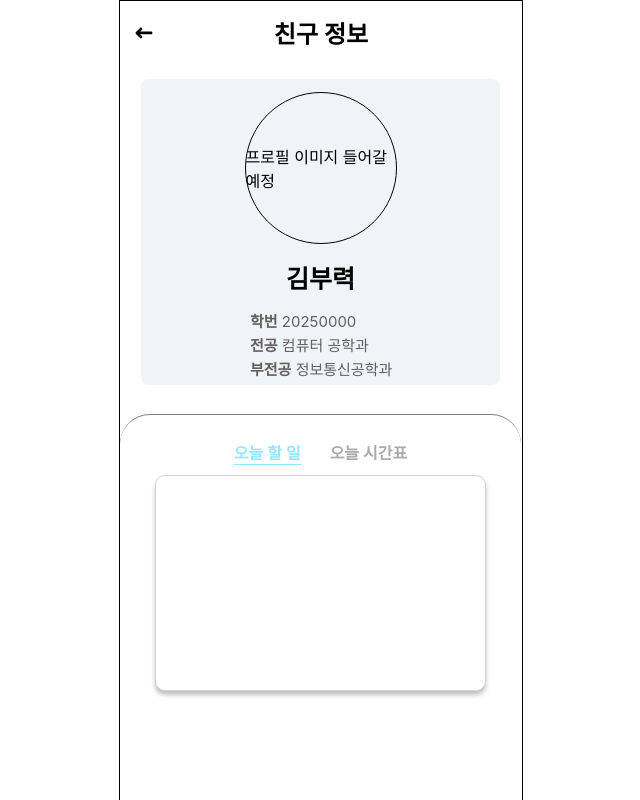
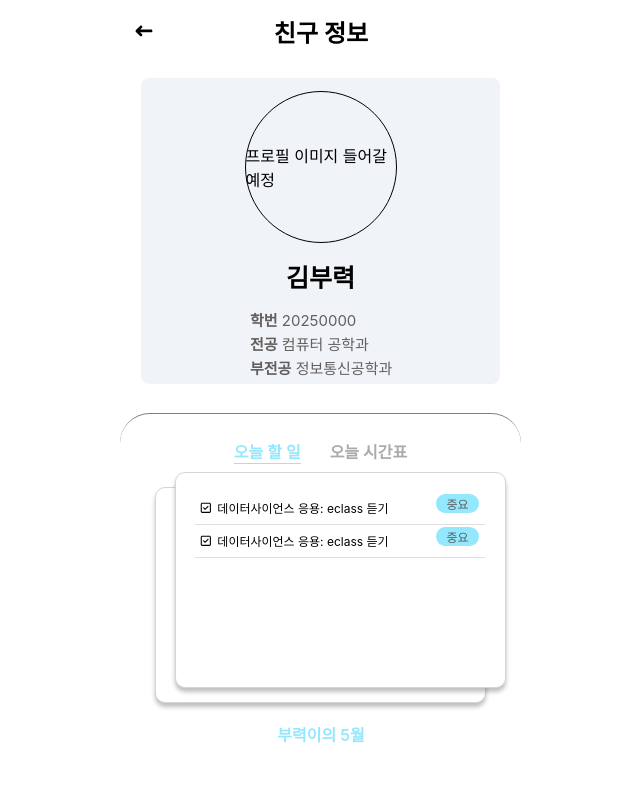
Before and after one commit to Miniproject-Boopower/FE, a React (Create React App) app: page /bestFriend in a window 1280 px wide. Shown: the top 800 px of the page, without its empty margins (319-959 px from the left). Built offline with nearby package versions, Linux system fonts and the light colour scheme.

Commit message:
[ADD]bestfriendPage

```diff
--- a/src/pages/bestfriend.jsx
+++ b/src/pages/bestfriend.jsx
@@ -1,6 +1,8 @@
 import React from "react";
 import styled from "styled-components";
 import { WiDirectionLeft } from "react-icons/wi";
+import { FaRegSquareCheck } from "react-icons/fa6";
+
 
 const PageContainer = styled.div`
     position: relative;
@@ -9,8 +11,6 @@ const PageContainer = styled.div`
     display: flex;
     flex-direction: column;
     align-items: center;
-    overflow: hidden;
-    border: 1px solid black;
 `;
 
 const HeaderContainer = styled.div`
@@ -130,17 +130,6 @@ const UserMinor = styled.div`
     }
 `;
 
-/**const ContentContainer = styled.div`
-    width: 25.0625rem;
-    height: 43.75rem;
-    margin-top: 0.8125rem;
-    border-radius: 1.875rem 1.875rem 0rem 0rem;
-    border-top: 1px solid rgba(0, 0, 0, 0.50);
-    padding-top: 1.56rem;
-    display: flex;
-    flex-direction: column;
-    align-items: center;
-`;*/
 
 const TodayContainer = styled.div`
     width: 25.0625rem;
@@ -148,10 +137,11 @@ const TodayContainer = styled.div`
     border-radius: 1.875rem 1.875rem 0rem 0rem;
     border-top: 1px solid rgba(0, 0, 0, 0.50);
     padding-top:1.56rem;
-    padding-bottom: 0.62rem;
+    //padding-bottom: 0.62rem;
     display: flex;
     flex-direction: column;
     align-items: center;
+    position: relative;
 `;
 
 const TodayNavigator = styled.div`
@@ -189,13 +179,94 @@ const TodayCard = styled.div`
     background: #FFF;
     box-shadow: 0px 4px 4px 0px rgba(0, 0, 0, 0.25);
     padding: 1.19rem 0;
+    display: flex;
+    flex-direction: column;
+    align-items: center;
+    position: absolute
 `;
+
+const TodayTaskCard = styled(TodayCard)`
+    z-index: 1;
+    right: 0.94rem;
+    top: 3rem
+`;
+
+const TodayTimetableCard = styled(TodayCard)`
+    z-index: 0;
+    top: 3.94rem;
+
+`
 
 const TaskContent = styled.div`
     display: flex;
     flex-direction: row;
-    width: 17.87675rem;
+    width: 18.12675rem;
+    height: 2.0625rem;
+    border-bottom: 1px solid #E3DEDE;
+    align-items: center;
+    padding-left: 0.26rem;
+    box-sizing: border-box;
+
 `;
+
+const CheckButton = styled(FaRegSquareCheck)`
+    width: 0.72919rem;
+    height: 0.72919rem;
+`;
+
+const TaskText = styled.div`
+    width: 13.6875rem;
+    height: 0.9375rem;
+    display: flex;
+    align-items: center;
+    padding-left: 0.38rem;
+    color: #000;
+    font-size: 0.75rem;
+    font-style: normal;
+    font-weight: 400;
+    line-height: normal;
+
+`
+
+const ImportantIcon = styled.div`
+    width: 2.63756rem;
+    height: 1.1875rem;
+    background-color: #94E8FD;
+    color: #5E5C5C;
+    border-radius: 1.56rem;
+    font-size: 0.75rem;
+    font-style: normal;
+    font-weight: 400;
+    line-height: normal;
+    display: flex;
+    align-items: center;
+    justify-content: center;
+    margin-bottom: 0.87rem;
+    margin-top: 0.3rem;
+`;
+
+const FriendCalenderConatainer = styled.div`
+    display: flex;
+    flex-direction: column;
+    align-items: center;
+    width: 25.125rem;
+    height: 26.4375rem;
+`;
+
+const FriendCalenderBar = styled.div`
+    width: 25.125rem;
+    height: 2.375rem;
+    color: #94E8FD;
+    font-size: 1rem;
+    font-style: normal;
+    font-weight: 600;
+    line-height: normal;
+    display: flex;
+    justify-content: center;
+    box-sizing: border-box;
+    padding-top:0.62rem;
+
+`
 
 
 export default function BestFriend(){
@@ -237,10 +308,33 @@ export default function BestFriend(){
                                 오늘 시간표
                             </TodayTimetableBar>
                         </TodayNavigator>
-                        <TodayCard>
-
-                        </TodayCard>
+                        <TodayTaskCard>
+                            <TaskContent>
+                                <CheckButton />
+                                <TaskText>
+                                    데이터사이언스 응용: eclass 듣기
+                                </TaskText>
+                                <ImportantIcon>
+                                    중요
+                                </ImportantIcon>
+                            </TaskContent>
+                            <TaskContent>
+                                <CheckButton />
+                                <TaskText>
+                                    데이터사이언스 응용: eclass 듣기
+                                </TaskText>
+                                <ImportantIcon>
+                                    중요
+                                </ImportantIcon>
+                            </TaskContent>
+                        </TodayTaskCard>
+                        <TodayTimetableCard></TodayTimetableCard>
                     </TodayContainer>
+                    <FriendCalenderConatainer>
+                        <FriendCalenderBar>
+                            부력이의 5월
+                        </FriendCalenderBar>
+                    </FriendCalenderConatainer>
                 </MainContainer>
             </PageContainer>
         </div>
```
Also changed, not shown: 1 other file (tests, documents, lock files or other folders).
